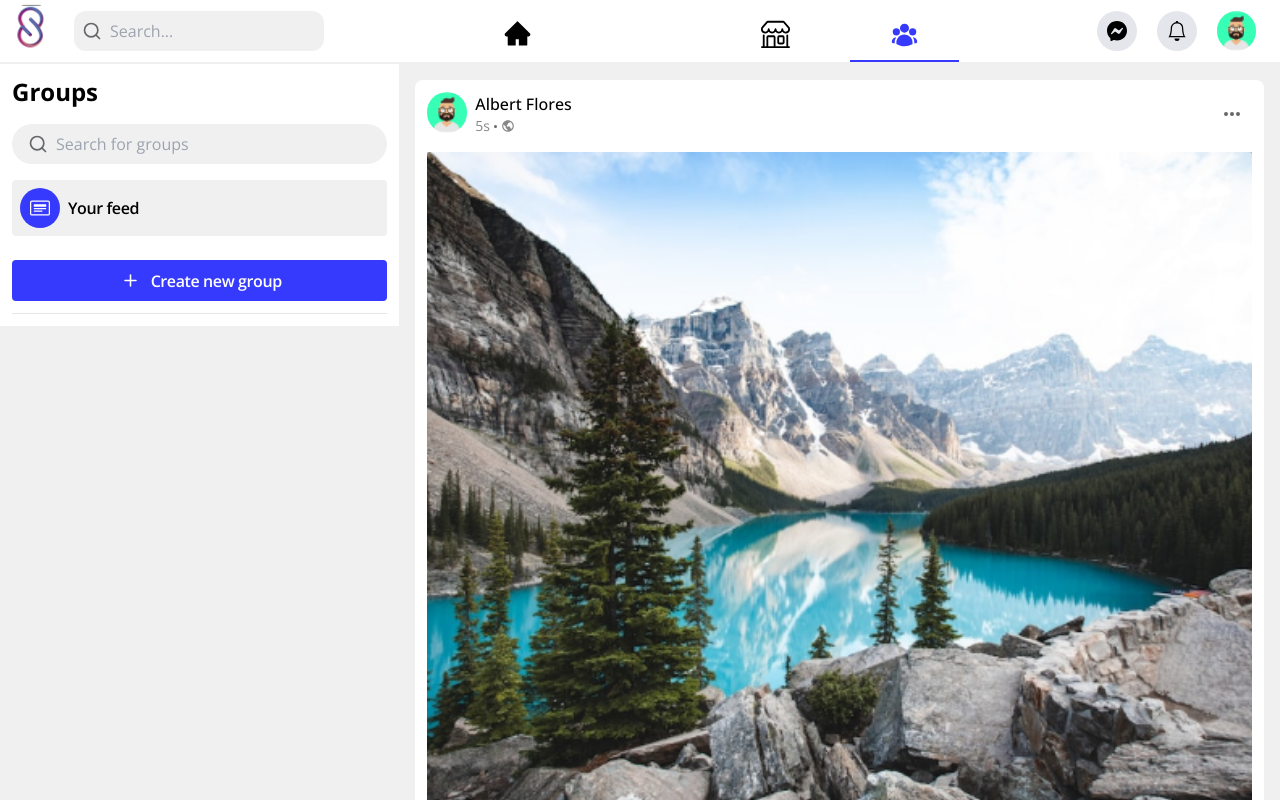
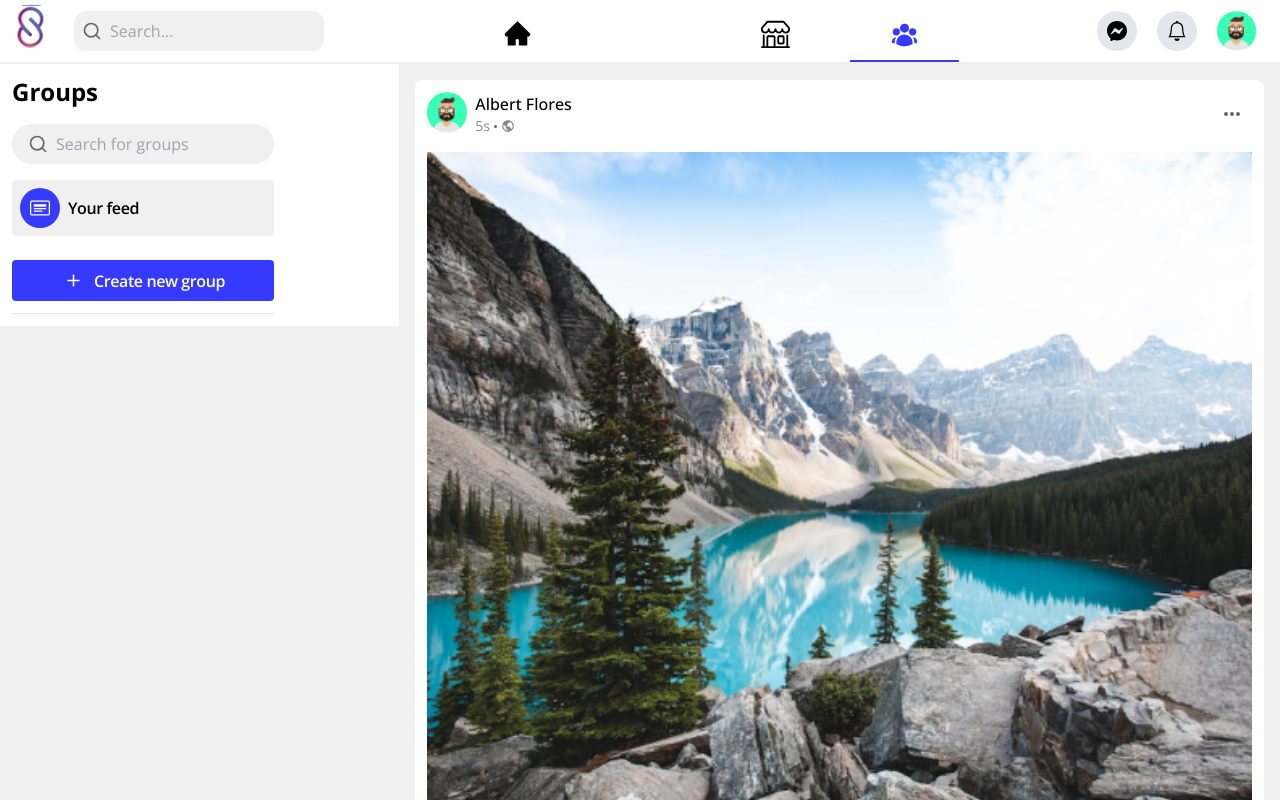
Before and after one commit to asiughuslyvesterobus/social_app, a Next.js app in the folder client/: page /groups/feed in a window 1280 px wide. Built offline with nearby package versions, Linux system fonts and the light colour scheme; some icons are missing.

Commit message:
working on some updates

```diff
--- a/client/pages/groups/feed/index.tsx
+++ b/client/pages/groups/feed/index.tsx
@@ -14,7 +14,7 @@ const GroupPage = () => {
   return (
     <MainLayout title="Groups">
       <section className="w-full h-screen overflow-auto flex flex-col tab:flex-row items-start justify-start mt-[2px]">
-        <div className="tab:flex-shrink bg-white tab:w-[45%] w-full flex flex-col p-3">
+        <div className="tab:flex-shrink bg-white tab:w-[45%] w-full flex flex-col items-start justify-start p-3">
           <div className="flex flex-col items-start justify-start gap-4 border-b pb-3">
             <h2 className="text-lg font-bold md:text-2xl">Groups</h2>
             <div className="w-full flex flex-col items-start justify-start relative">
```
